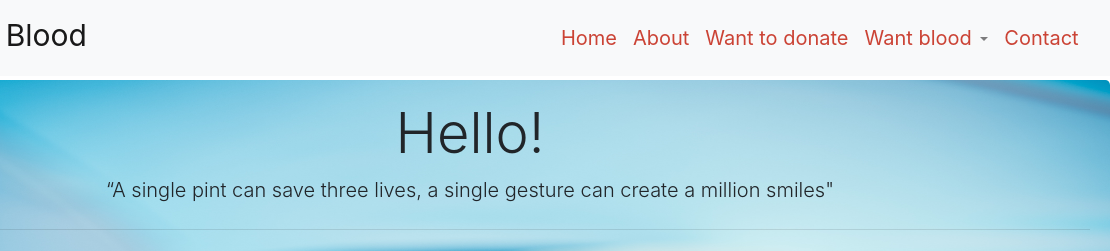
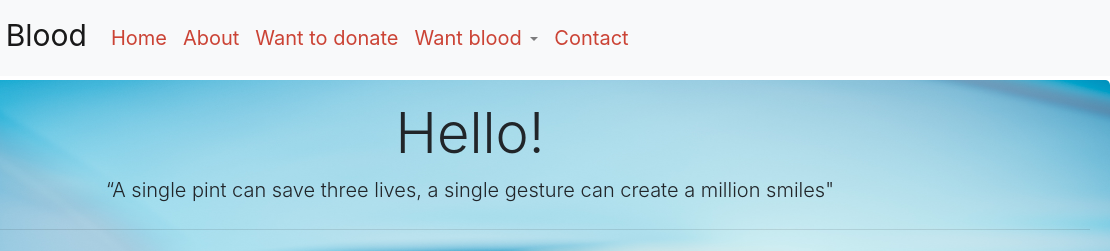
Before and after one commit to Shailyagarwal/blooddonation, a plain HTML site: page throughbank.html in a window 1280 px wide. Shown: the top 251 px of the page, 170-1280 px from the left. Drawn offline with nearby package versions, Linux system fonts and the light colour scheme.

Commit message:
Update throughbank.html

```diff
--- a/throughbank.html
+++ b/throughbank.html
@@ -34,9 +34,6 @@
 	 font-size:20px;
 	 color:#CB4335;}
 
-		  .collapse{
-		  padding-left:450px;
-		  }
 
 	 .about{
 	 font-family:Arial;
```
